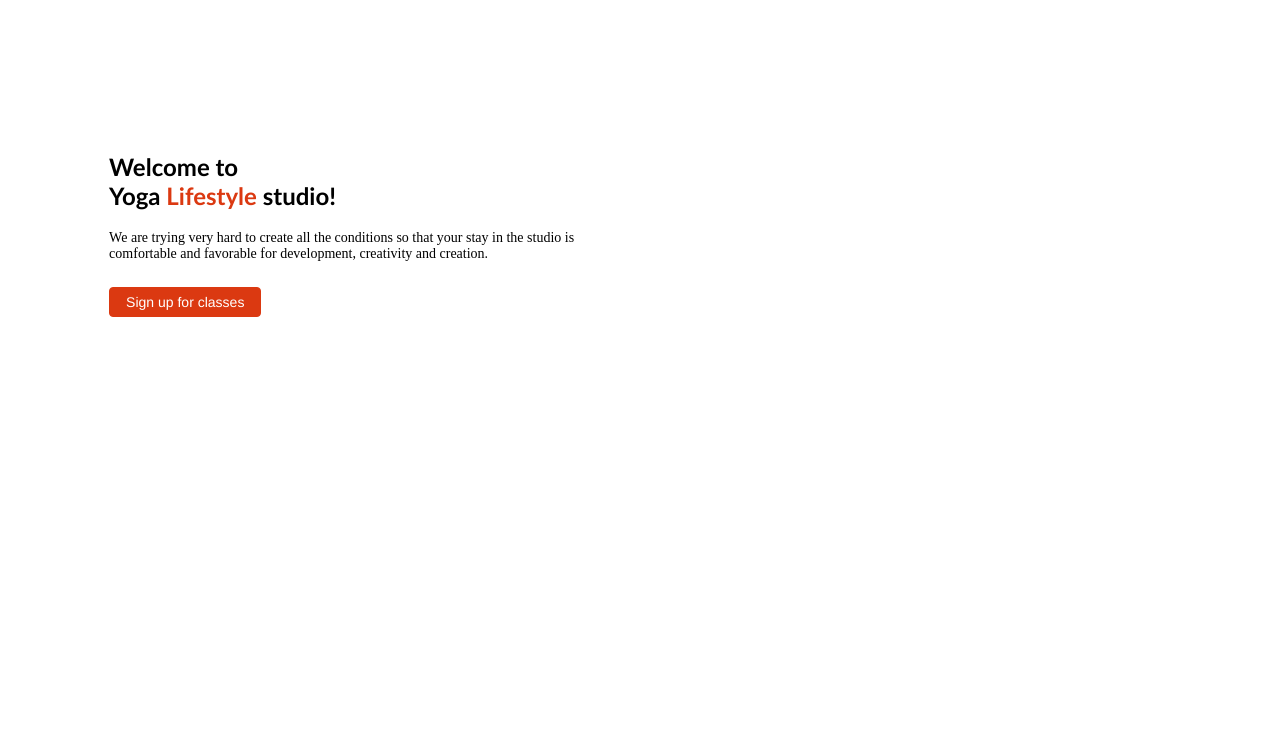
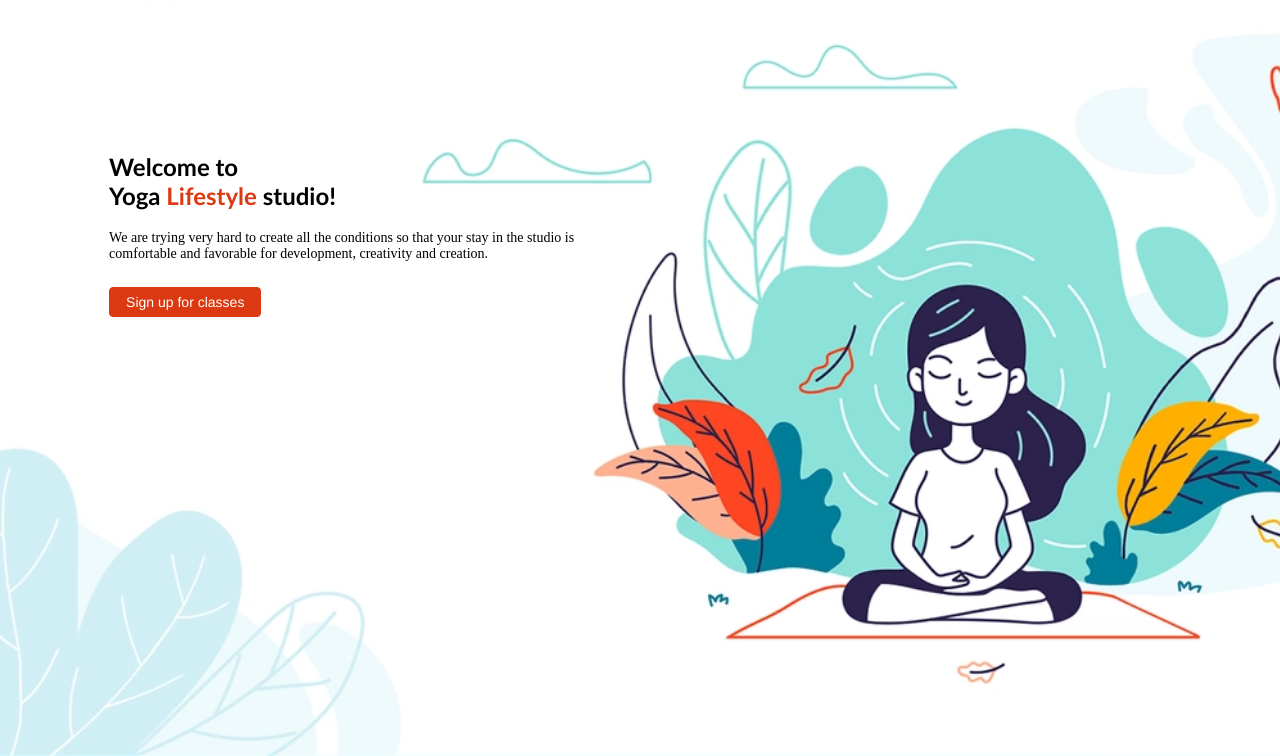
Before and after one commit to Kristle22/YOGA-backg-img, a website: page index.html in a window 1280 px wide. Shown: the part 44-800 px from the top of the page. Drawn offline with Linux system fonts and the light colour scheme.

Commit message:
let it be background image!

```diff
--- a/css/style.css
+++ b/css/style.css
@@ -1,5 +1,5 @@
 body {
-    background: url('img/yoga-project.png') no-repeat fixed center;
+    background: url('../img/yoga-project.png') no-repeat fixed center;
     background-size: cover;
 }
 nav, main {
```
